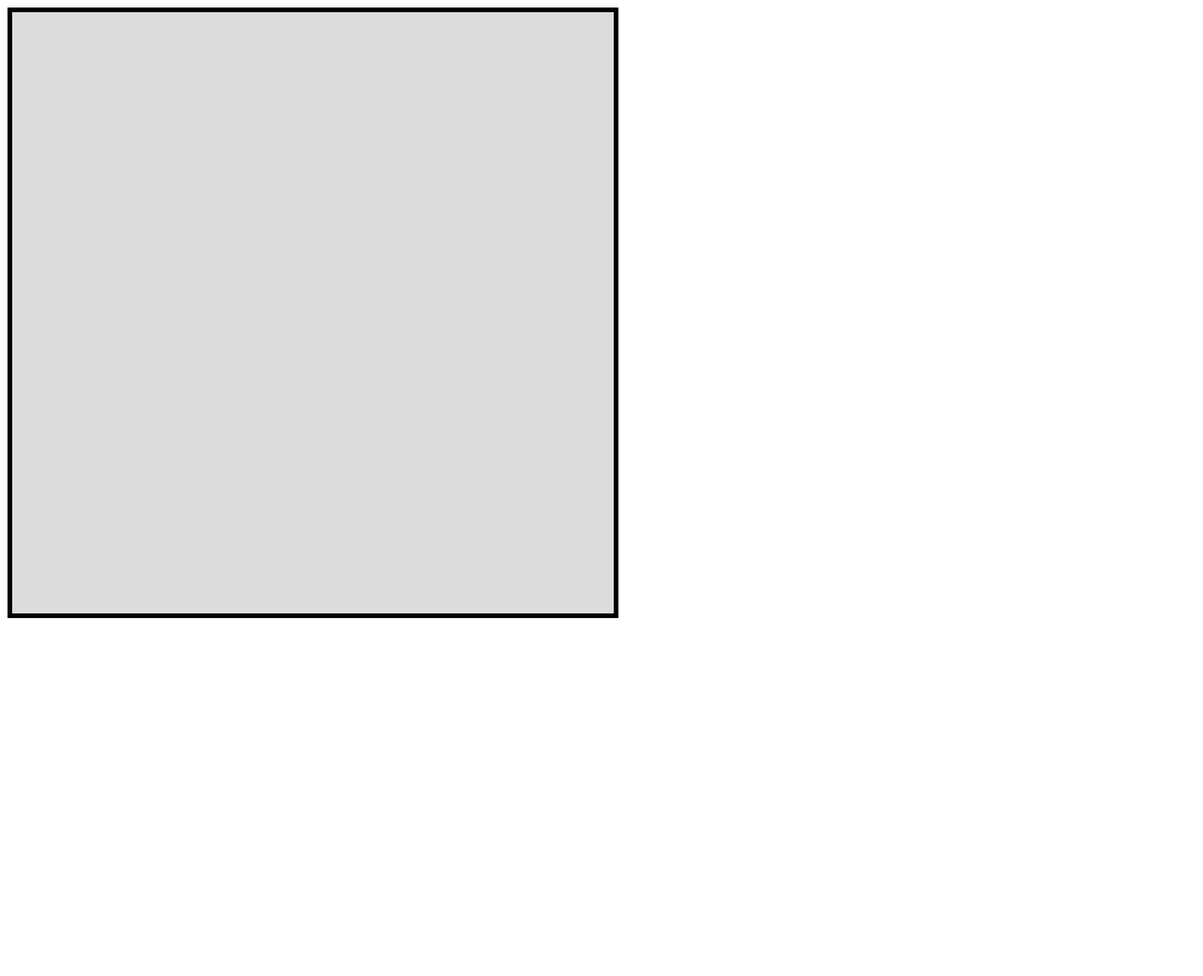
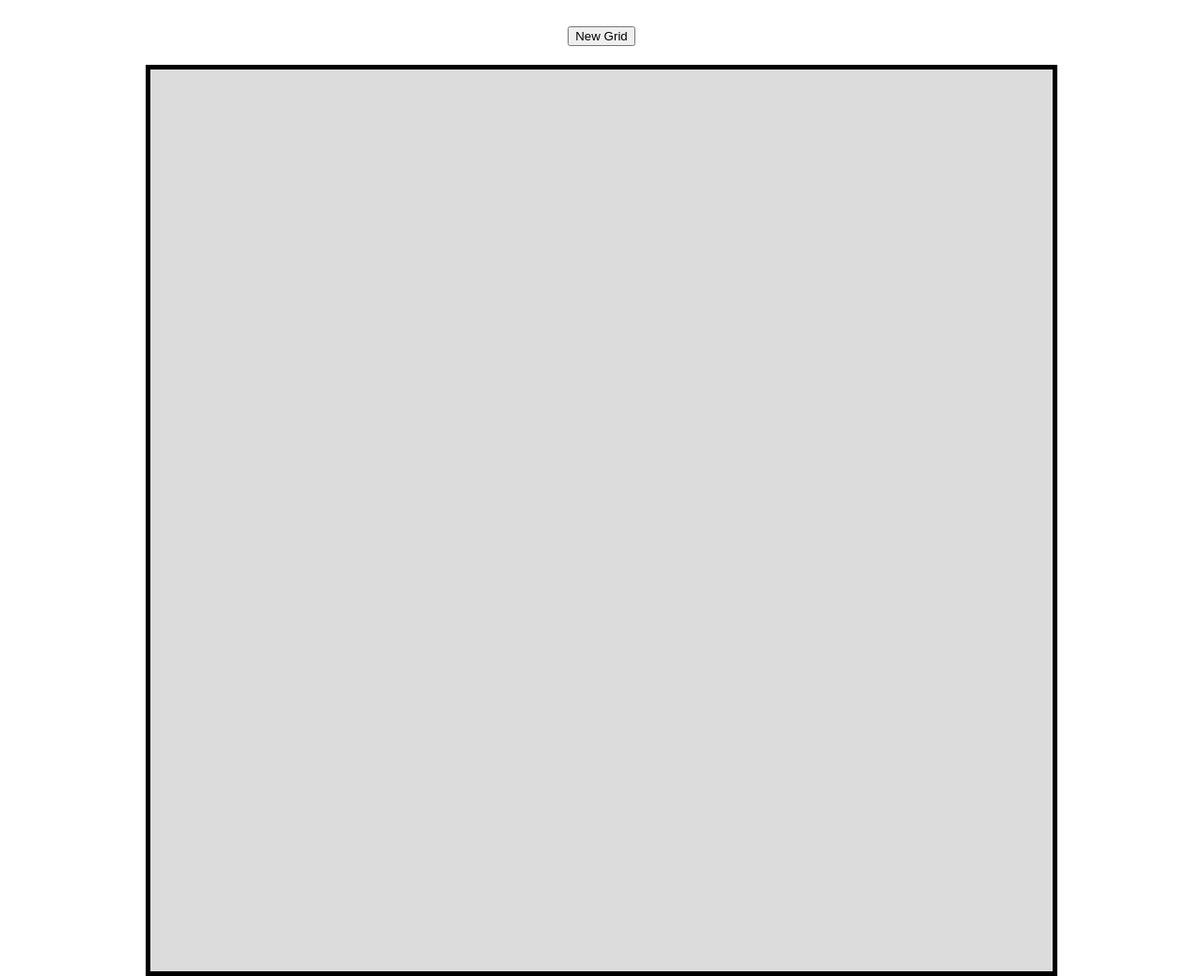
Before and after one commit to c-mccormick007/etch-a-sketch, a plain HTML site: page index.html in a window 1280 px wide. Shown: the whole page at 94% size. Before the commit the page ends 800 px from the top, so only its background shows below. Drawn offline with Linux system fonts and the light colour scheme.

Commit message:
edit and complete functionality of etch-a-sketch.

```diff
--- a/index.html
+++ b/index.html
@@ -6,6 +6,7 @@
     <link rel="stylesheet" href="styles.css">
   </head>
   <body>
+    <button class="reset">New Grid</button>
     <div class="content">
       <div id="cont" class="container">
 
--- a/main.js
+++ b/main.js
@@ -1,7 +1,40 @@
 
 let box = document.getElementsByClassName("box");
+let reset = document.getElementsByClassName("reset");
+let size = 16;
+let conatiner = document.getElementsByClassName("container");
+let canvasP = 0;
 
-for (i=0;i<16*16;i++){
+canvas();
+
+reset[0].addEventListener('click', () => {
+
+    let result = 0;
+
+    while (box.length != 0){
+        a = 0;
+        box[a].remove()
+        a++;
+    }
+
+    result = prompt("Enter new canvas size (0-100):")
+    if (result > 0 && result <= 100){
+        size = result;
+        canvas();
+    } else {
+        alert("Number must be between 1-100.");
+        size = 16;
+        canvas();
+    }
+
+}, false);
+
+function canvas(){
+    conatiner[0].style.display = "grid";
+    conatiner[0].style.gridTemplateColumns = `repeat(${size}, auto)`;
+    conatiner[0].style.gridTemplateRows = `repeat(${size}, auto)`;
+    canvasP = size * size;
+    for (i=0;i<canvasP;i++){
         const div = document.createElement('div');
         div.className = "box";
         document.getElementById("cont").appendChild(div);
@@ -9,3 +42,4 @@ for (i=0;i<16*16;i++){
             e.target.style.backgroundColor = "black";
         }, false);
     }
+}
--- a/styles.css
+++ b/styles.css
@@ -1,3 +1,14 @@
+body{
+    display: flex;
+    flex-direction: column;
+    justify-content: center;
+    align-items: center;
+}
+
+.reset{
+    margin: 20px;
+}
+
 .content {
     background-color: gainsboro;
     display: inline-block;
@@ -5,7 +16,6 @@
 }
 
 .container {
-    display: grid;
-    grid-template-columns: repeat(16, 40px);
-    grid-template-rows: repeat(16, 40px);
+    width: 960px;
+    height: 960px;
 }
```
Lines whose indentation alone changed are shown as unchanged.
